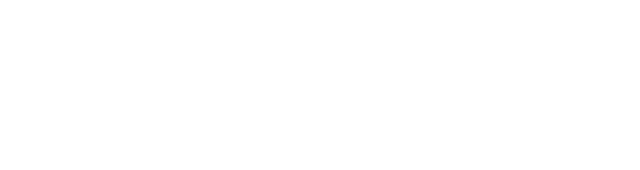
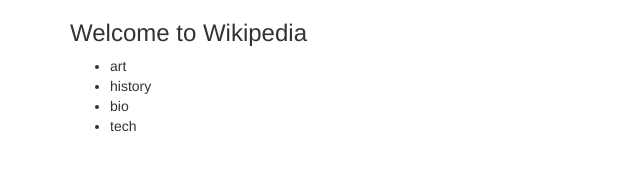
Before and after one commit to ko1h/wiki, a plain HTML site: page index.html in a window 1280 px wide. Shown: the whole page, without its empty margins (0-640 px from the left). Drawn offline with Linux system fonts and the light colour scheme.

Commit message:
add first welcome to wiki container

```diff
--- a/index.html
+++ b/index.html
@@ -1,10 +1,29 @@
 <!DOCTYPE html>
 <html>
   <head>
+    <link rel="stylesheet" href="css/bootstrap.css">
     <meta charset="utf-8">
-    <title></title>
+    <title>Wikipedia</title>
   </head>
   <body>
+    <div class="container">
+      <div class="row">
+        <div class="col-md-12">
+          <h3>Welcome to Wikipedia</h3>
+          <ul>
+            <li>art</li>
+            <li>history</li>
+            <li>bio</li>
+            <li>tech</li>
+        </div>
+      </div>
 
+
+
+
+
+
+
+    </div>
   </body>
 </html>
```
